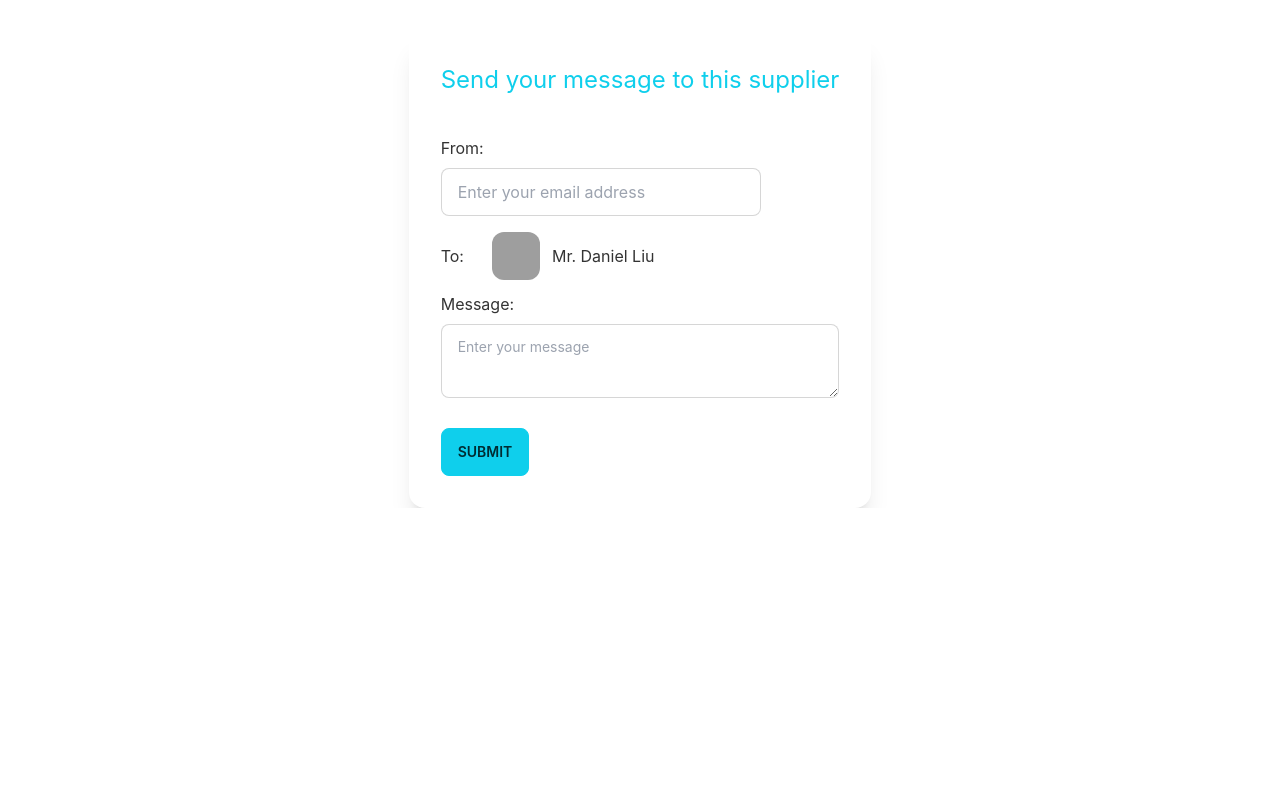
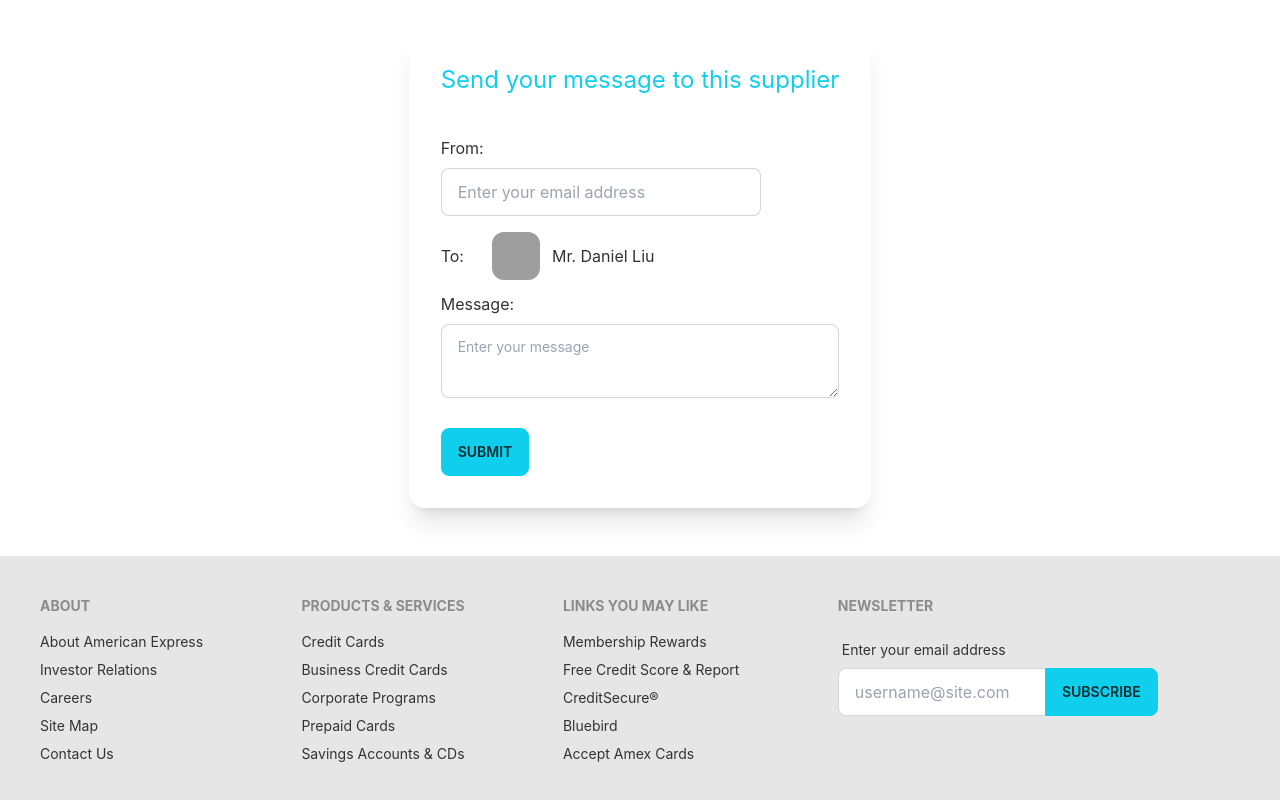
Before and after one commit to Saikat048/C-A-Hardware-Tools-Client, a React (Create React App) app: page / in a window 1280 px wide. Shown: the part 2068-2868 px from the top of the page. Before the commit the page ends 2576 px from the top, so only its background shows below. Built offline with nearby package versions, Linux system fonts and the light colour scheme; grey boxes are pictures that could not be loaded; the HTML template or start-up script is replaced by a standard one.

Commit message:
commit footer

```diff
--- a/src/Pages/Home/Home.js
+++ b/src/Pages/Home/Home.js
@@ -1,4 +1,5 @@
 import React from 'react';
+import Footer from '../Shared/Footer';
 import Banner from './Banner';
 import ChooseUs from './ChooseUs';
 import HomeParts from './HomeParts';
@@ -11,6 +12,7 @@ const Home = () => {
             <HomeParts></HomeParts>
             <ChooseUs></ChooseUs>
             <Supplier></Supplier>
+            <Footer></Footer>
         </div>
     );
 };
--- a/src/Pages/Home/Supplier.js
+++ b/src/Pages/Home/Supplier.js
@@ -2,7 +2,7 @@ import React from 'react';
 
 const Supplier = () => {
     return (
-        <div className='flex justify-center'>
+        <div className='flex justify-center mb-12'>
             <div class="card w-100 bg-base-100 shadow-xl">
                 <div class="card-body">
                     <h3 className='text-center text-2xl text-primary mb-8'>Send your message to this supplier</h3>
--- /dev/null
+++ b/src/Pages/Shared/Footer.js
@@ -0,0 +1,46 @@
+import React from 'react';
+
+const Footer = () => {
+    return (
+        <footer class="footer p-10 bg-base-200 text-base-content">
+            <div>
+                <span class="footer-title">About</span>
+                <a class="link link-hover">About American Express</a>
+                <a class="link link-hover">Investor Relations</a>
+                <a class="link link-hover">Careers</a>
+                <a class="link link-hover">Site Map</a>
+                <a class="link link-hover">Contact Us</a>
+            </div>
+            <div>
+                <span class="footer-title">Products & Services</span>
+                <a class="link link-hover">Credit Cards</a>
+                <a class="link link-hover">Business Credit Cards</a>
+                <a class="link link-hover">Corporate Programs</a>
+                <a class="link link-hover">Prepaid Cards</a>
+                <a class="link link-hover">Savings Accounts & CDs</a>
+            </div>
+            <div>
+                <span class="footer-title">Links You May Like</span>
+                <a class="link link-hover">Membership Rewards</a>
+                <a class="link link-hover">Free Credit Score & Report</a>
+                <a class="link link-hover">CreditSecure®</a>
+                <a class="link link-hover">Bluebird</a>
+                <a class="link link-hover">Accept Amex Cards</a>
+            </div>
+            <div>
+                <span class="footer-title">Newsletter</span>
+                <div class="form-control w-80">
+                    <label class="label">
+                        <span class="label-text">Enter your email address</span>
+                    </label>
+                    <div class="relative">
+                        <input type="text" placeholder="username@site.com" class="input input-bordered w-full pr-16" />
+                        <button class="btn btn-primary absolute top-0 right-0 rounded-l-none">Subscribe</button>
+                    </div>
+                </div>
+            </div>
+        </footer>
+    );
+};
+
+export default Footer;
```
